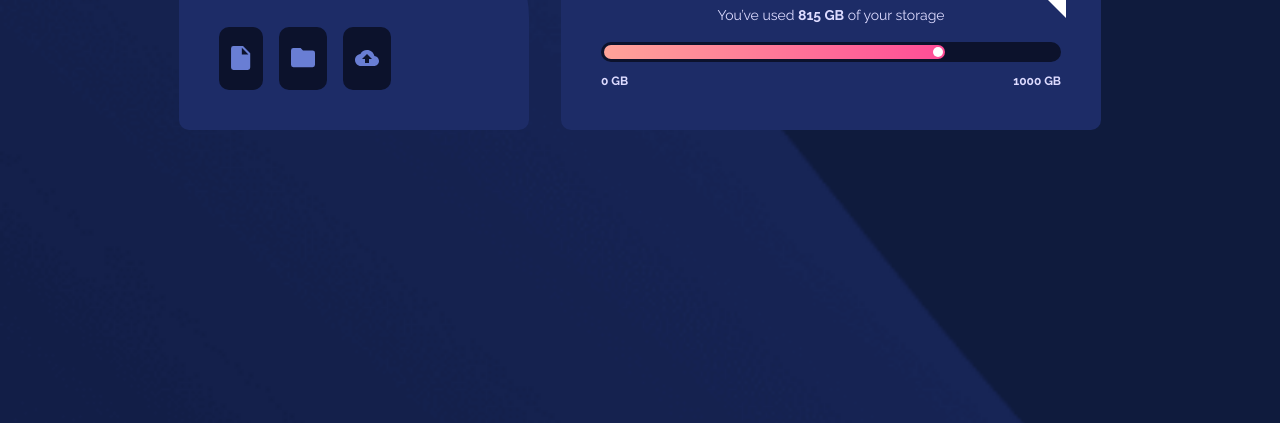
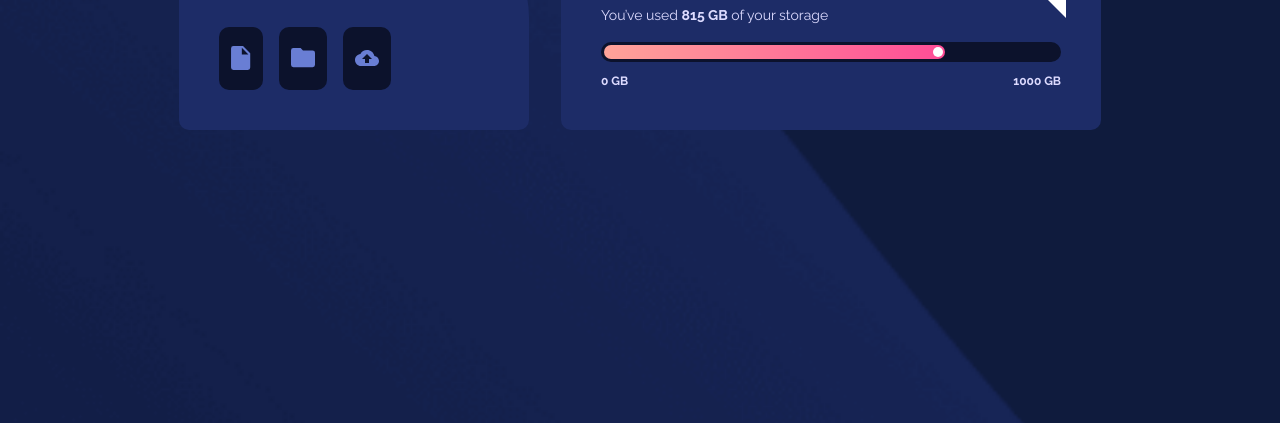
Before and after one commit to solracss/fem-fylo-data-storage-component, a website built with Vite: page src/index.html in a window 1280 px wide. Shown: the part 377-800 px from the top of the page. Built offline with nearby package versions, Linux system fonts and the light colour scheme.

Commit message:
set align of text to left for desktop view

```diff
--- a/src/sass/_components.scss
+++ b/src/sass/_components.scss
@@ -59,14 +59,19 @@ li {
 
 .usage {
 	position: relative;
-	text-align: center;
 	padding: 2rem;
 	padding-bottom: 3.25rem;
 	border-radius: 10px;
 
 	label {
+		text-align: center;
+
 		span:first-of-type {
 			font-weight: $fw-bold;
+		}
+
+		@include media(medium) {
+			text-align: left;
 		}
 	}
 
```
